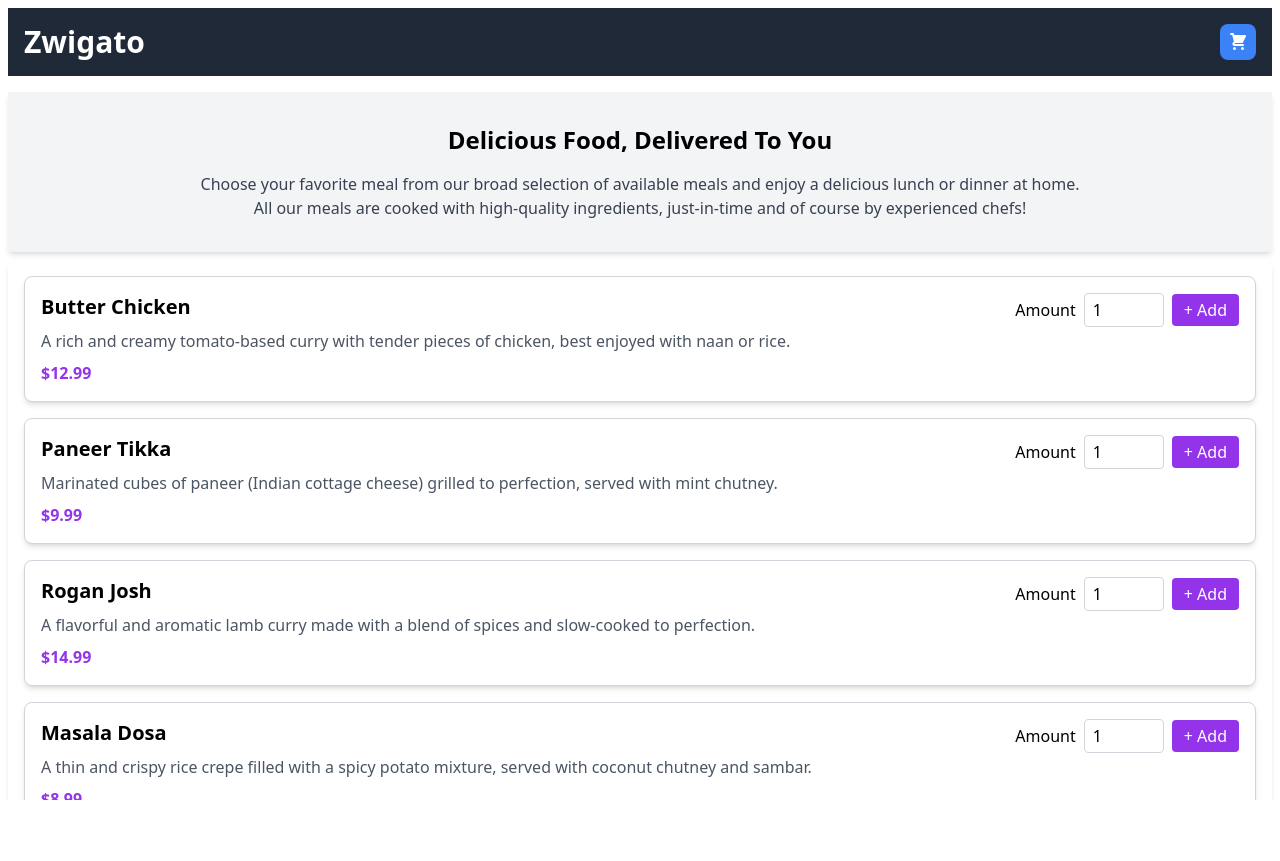
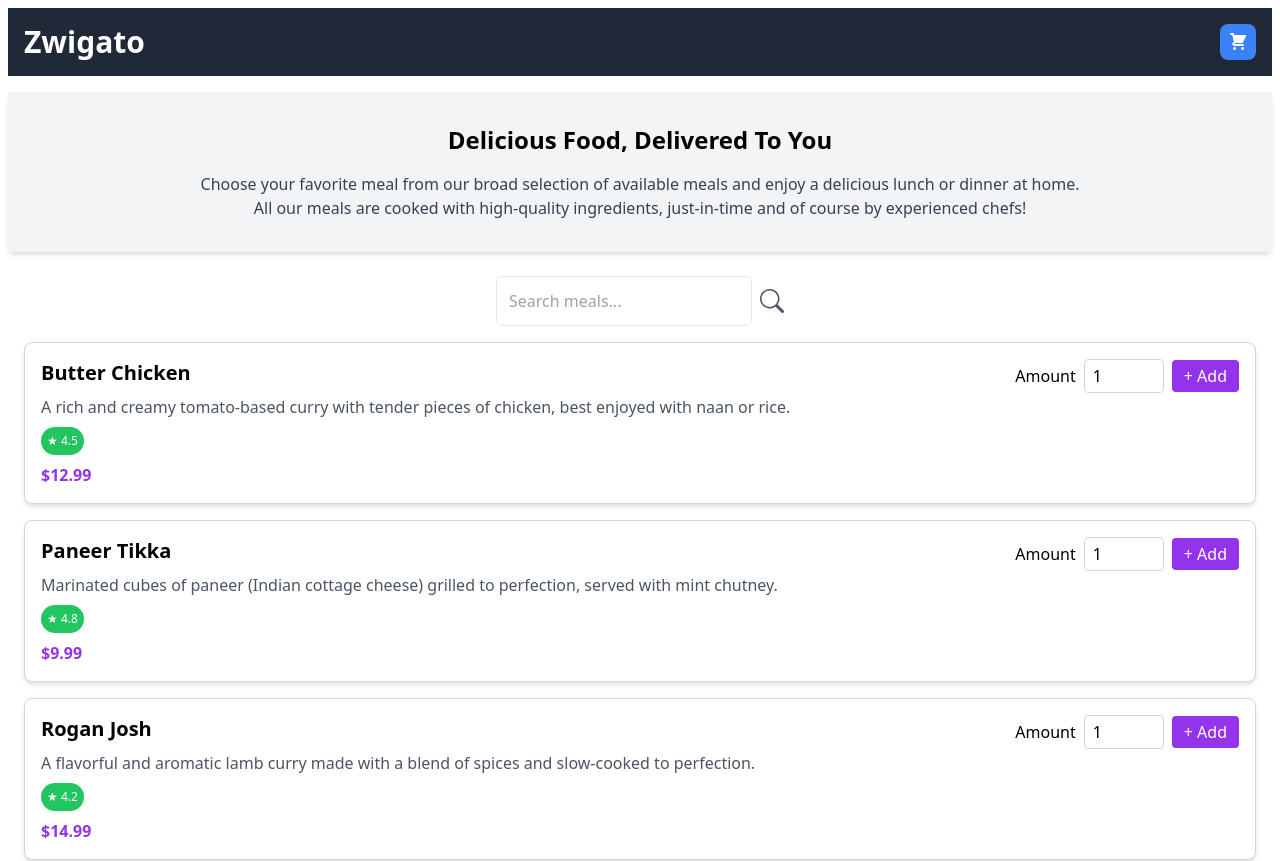
Before and after one commit to 17rawat/zwigato, a React (Create React App) app: page / in a window 1280 px wide. Shown: the top 861 px of the page. Before the commit the page ends 800 px from the top, so only its background shows below. Built offline with nearby package versions, Linux system fonts and the light colour scheme.

Commit message:
Added footer, search functionality and fixed some UI issues

```diff
--- a/package.json
+++ b/package.json
@@ -9,6 +9,7 @@
     "axios": "^1.4.0",
     "react": "^18.0.0",
     "react-dom": "^18.0.0",
+    "react-icons": "^4.10.1",
     "react-scripts": "^5.0.1",
     "web-vitals": "^0.2.4"
   },
--- a/src/App.js
+++ b/src/App.js
@@ -3,6 +3,7 @@
 import Meals from "./components/Meal/Meals";
 import Cart from "./components/Cart/Cart";
 import CartProvider from "./store/CartProvider";
+import Footer from "./components/layout/Footer";
 
 function App() {
   const [cartIsShown, setCartIsShown] = useState(false);
@@ -19,7 +20,7 @@
     <CartProvider>
       {cartIsShown && <Cart onHide={hideCartHandler} />}
 
-      <div className="flex flex-col h-screen">
+      <div className="flex flex-col min-h-screen">
         <header>
           <Header onShow={showCartHandler} />
         </header>
@@ -27,6 +28,10 @@
         <main className="flex-grow overflow-y-auto">
           <Meals />
         </main>
+
+        <footer>
+          <Footer />
+        </footer>
       </div>
     </CartProvider>
   );
--- a/src/components/Meal/AvailableMeals.jsx
+++ b/src/components/Meal/AvailableMeals.jsx
@@ -1,110 +1,46 @@
-import React from "react";
-import { Card } from "../UI/Card";
+import React, { useState } from "react";
 import MealItem from "./MealItem/MealItem";
+import { BsSearch } from "react-icons/bs";
 
-const DUMMY_MEALS = [
-  {
-    id: "m5",
-    name: "Butter Chicken",
-    description:
-      "A rich and creamy tomato-based curry with tender pieces of chicken, best enjoyed with naan or rice.",
-    price: 12.99,
-  },
-  {
-    id: "m6",
-    name: "Paneer Tikka",
-    description:
-      "Marinated cubes of paneer (Indian cottage cheese) grilled to perfection, served with mint chutney.",
-    price: 9.99,
-  },
-  {
-    id: "m7",
-    name: "Rogan Josh",
-    description:
-      "A flavorful and aromatic lamb curry made with a blend of spices and slow-cooked to perfection.",
-    price: 14.99,
-  },
-  {
-    id: "m8",
-    name: "Masala Dosa",
-    description:
-      "A thin and crispy rice crepe filled with a spicy potato mixture, served with coconut chutney and sambar.",
-    price: 8.99,
-  },
-  {
-    id: "m9",
-    name: "Uttapam",
-    description:
-      "A thick savory pancake made with a variety of toppings like onions, tomatoes, and green chilies, cooked to perfection.",
-    price: 7.99,
-  },
-  {
-    id: "m10",
-    name: "Chettinad Chicken Curry",
-    description:
-      "A spicy and aromatic chicken curry made with traditional Chettinad spices and flavors.",
-    price: 13.99,
-  },
-  {
-    id: "m11",
-    name: "Fish Curry with Mustard Sauce (Macher Jhol)",
-    description:
-      "A light and flavorful fish curry cooked in a mustard-based sauce, a staple in Bengali cuisine.",
-    price: 11.99,
-  },
-  {
-    id: "m12",
-    name: "Shorshe Ilish",
-    description:
-      "Hilsa fish marinated and cooked in a tangy mustard sauce, a classic Bengali delicacy.",
-    price: 15.99,
-  },
-  {
-    id: "m13",
-    name: "Mishti Doi",
-    description:
-      "A sweet and creamy yogurt dessert, popular in Bengal, made with caramelized sugar.",
-    price: 5.99,
-  },
-  {
-    id: "m14",
-    name: "Sarson da Saag with Makki di Roti",
-    description:
-      "A traditional Punjabi dish made with mustard greens, served with cornmeal flatbread.",
-    price: 10.99,
-  },
-  {
-    id: "m15",
-    name: "Chole Bhature",
-    description:
-      "Spiced chickpea curry served with deep-fried bread (bhature), a hearty and filling dish.",
-    price: 9.99,
-  },
-  {
-    id: "m16",
-    name: "Amritsari Kulcha",
-    description:
-      "Stuffed bread filled with a variety of fillings like potato or paneer, a popular street food.",
-    price: 6.99,
-  },
-];
+import Dummy_Meals from "../../dummy_meals";
 
 const AvailableMeals = () => {
-  const mealsList = DUMMY_MEALS.map((meal) => (
+  const [searchTerm, setSearchTerm] = useState("");
+
+  const handleSearchChange = (event) => {
+    setSearchTerm(event.target.value);
+  };
+
+  const filteredMeals = Dummy_Meals.filter((meal) =>
+    meal.name.toLowerCase().includes(searchTerm.toLowerCase())
+  );
+
+  // console.log(filteredMeals);
+
+  const mealsList = filteredMeals.map((meal) => (
     <MealItem
       key={meal.id}
       id={meal.id}
       name={meal.name}
       price={meal.price}
       description={meal.description}
+      rating={meal.rating}
     />
   ));
 
   return (
-    <section>
-      <Card>
-        <ul>{mealsList}</ul>
-      </Card>
+    <section className="m-2 p-4">
+      <div className="flex justify-center items-center mb-4">
+        <input
+          type="text"
+          value={searchTerm}
+          onChange={handleSearchChange}
+          placeholder="Search meals..."
+          className="p-3 border rounded-md focus:outline-none focus:ring focus:border-blue-500 w-64"
+        />
+        <BsSearch size={24} className="ml-2 text-gray-600" />
+      </div>
+      <ul>{mealsList}</ul>
     </section>
   );
 };
--- a/src/components/Meal/MealItem/MealCard.jsx
+++ b/src/components/Meal/MealItem/MealCard.jsx
@@ -1,11 +1,9 @@
-import React from "react";
+import React, { useContext } from "react";
 import MealItemForm from "./MealItemForm";
-
-import { useContext } from "react";
 
 import CartContext from "../../../store/cart-context";
 
-const MealCard = ({ id, name, description, price }) => {
+const MealCard = ({ id, name, description, price, rating }) => {
   const roundOfprice = `$${price.toFixed(2)}`;
 
   const cartCtx = useContext(CartContext);
@@ -24,7 +22,13 @@
       <div className="flex-1">
         <div>
           <h3 className="text-xl font-semibold mb-2">{name}</h3>
+
           <div className="text-gray-600">{description}</div>
+          <div className="flex items-center mt-2">
+            <div className="bg-green-500 text-white rounded-full p-1.5 flex items-center">
+              <span className=" text-xs ">★ {rating.toFixed(1)}</span>
+            </div>
+          </div>
           <div className="text-purple-600 font-semibold mt-2">
             {roundOfprice}
           </div>
--- a/src/components/Meal/MealItem/MealItem.jsx
+++ b/src/components/Meal/MealItem/MealItem.jsx
@@ -2,10 +2,16 @@
 
 import MealCard from "./MealCard";
 
-const MealItem = ({ id, name, price, description }) => {
+const MealItem = ({ id, name, price, description, rating }) => {
   return (
     <div className="mb-4">
-      <MealCard id={id} name={name} price={price} description={description} />
+      <MealCard
+        id={id}
+        name={name}
+        price={price}
+        description={description}
+        rating={rating}
+      />
     </div>
   );
 };
--- a/src/components/UI/Card.jsx
+++ /dev/null
@@ -1,9 +0,0 @@
-import React from "react";
-
-export const Card = (props) => {
-  return (
-    <div className=" m-2 bg-white rounded-lg shadow-md p-4">
-      {props.children}
-    </div>
-  );
-};
--- /dev/null
+++ b/src/components/layout/Footer.jsx
@@ -0,0 +1,54 @@
+import React, { useState, useEffect } from "react";
+
+const Footer = () => {
+  const [showFooter, setShowFooter] = useState(false);
+
+  useEffect(() => {
+    const handleScroll = () => {
+      const scrollableElement = document.documentElement;
+      const scrollHeight = scrollableElement.scrollHeight;
+      const scrollTop = scrollableElement.scrollTop;
+      const clientHeight = scrollableElement.clientHeight;
+
+      if (scrollHeight - (scrollTop + clientHeight) < 10) {
+        setShowFooter(true);
+      } else {
+        setShowFooter(false);
+      }
+    };
+
+    window.addEventListener("scroll", handleScroll);
+
+    return () => {
+      window.removeEventListener("scroll", handleScroll);
+    };
+  }, []);
+  return (
+    <footer
+      className={`m-2 bg-gray-800 text-white py-4 ${
+        showFooter ? "animate-slide-up" : ""
+      }`}
+    >
+      <div className="container mx-auto text-center">
+        <p className="text-sm">
+          &copy; 2023 Your Food Order App. All rights reserved.
+        </p>
+
+        <p>Designed and developed by Arun Rawat</p>
+        <p className="text-sm">
+          <a
+            href="https://github.com/17rawat/zwigato"
+            target="_blank"
+            rel="noopener noreferrer"
+            className="text-blue-500 hover:underline"
+          >
+            View Repo
+          </a>
+          .
+        </p>
+      </div>
+    </footer>
+  );
+};
+
+export default Footer;
--- /dev/null
+++ b/src/dummy_meals.js
@@ -0,0 +1,221 @@
+const DUMMY_MEALS = [
+  {
+    id: "m5",
+    name: "Butter Chicken",
+    description:
+      "A rich and creamy tomato-based curry with tender pieces of chicken, best enjoyed with naan or rice.",
+    price: 12.99,
+    rating: 4.5,
+  },
+  {
+    id: "m6",
+    name: "Paneer Tikka",
+    description:
+      "Marinated cubes of paneer (Indian cottage cheese) grilled to perfection, served with mint chutney.",
+    price: 9.99,
+    rating: 4.8,
+  },
+  {
+    id: "m7",
+    name: "Rogan Josh",
+    description:
+      "A flavorful and aromatic lamb curry made with a blend of spices and slow-cooked to perfection.",
+    price: 14.99,
+    rating: 4.2,
+  },
+  {
+    id: "m8",
+    name: "Masala Dosa",
+    description:
+      "A thin and crispy rice crepe filled with a spicy potato mixture, served with coconut chutney and sambar.",
+    price: 8.99,
+    rating: 4.7,
+  },
+  {
+    id: "m9",
+    name: "Uttapam",
+    description:
+      "A thick savory pancake made with a variety of toppings like onions, tomatoes, and green chilies, cooked to perfection.",
+    price: 7.99,
+    rating: 4.3,
+  },
+  {
+    id: "m10",
+    name: "Chettinad Chicken Curry",
+    description:
+      "A spicy and aromatic chicken curry made with traditional Chettinad spices and flavors.",
+    price: 13.99,
+    rating: 4.6,
+  },
+  {
+    id: "m11",
+    name: "Fish Curry with Mustard Sauce (Macher Jhol)",
+    description:
+      "A light and flavorful fish curry cooked in a mustard-based sauce, a staple in Bengali cuisine.",
+    price: 11.99,
+    rating: 4.0,
+  },
+  {
+    id: "m12",
+    name: "Shorshe Ilish",
+    description:
+      "Hilsa fish marinated and cooked in a tangy mustard sauce, a classic Bengali delicacy.",
+    price: 15.99,
+    rating: 4.8,
+  },
+  {
+    id: "m13",
+    name: "Mishti Doi",
+    description:
+      "A sweet and creamy yogurt dessert, popular in Bengal, made with caramelized sugar.",
+    price: 5.99,
+    rating: 4.9,
+  },
+  {
+    id: "m14",
+    name: "Sarson da Saag with Makki di Roti",
+    description:
+      "A traditional Punjabi dish made with mustard greens, served with cornmeal flatbread.",
+    price: 10.99,
+    rating: 4.4,
+  },
+  {
+    id: "m15",
+    name: "Chole Bhature",
+    description:
+      "Spiced chickpea curry served with deep-fried bread (bhature), a hearty and filling dish.",
+    price: 9.99,
+    rating: 4.6,
+  },
+  {
+    id: "m16",
+    name: "Amritsari Kulcha",
+    description:
+      "Stuffed bread filled with a variety of fillings like potato or paneer, a popular street food.",
+    price: 6.99,
+    rating: 4.2,
+  },
+  {
+    id: "m17",
+    name: "Pani Puri",
+    description:
+      "A popular street food consisting of hollow balls filled with spicy tamarind water, chickpeas, potatoes, and chutneys.",
+    price: 4.99,
+    rating: 4.7,
+  },
+  {
+    id: "m18",
+    name: "Vada Pav",
+    description:
+      "A Maharashtrian fast food consisting of a spicy potato fritter served in a bun, usually accompanied by chutneys.",
+    price: 3.99,
+    rating: 4.5,
+  },
+  {
+    id: "m19",
+    name: "Hyderabadi Biryani",
+    description:
+      "A fragrant rice dish cooked with flavorful spices and either chicken, mutton, or vegetables, originating from Hyderabad.",
+    price: 15.99,
+    rating: 4.9,
+  },
+  {
+    id: "m20",
+    name: "Rajma Chawal",
+    description:
+      "A North Indian comfort food featuring red kidney beans cooked in a rich tomato gravy, served with rice.",
+    price: 8.99,
+    rating: 4.3,
+  },
+  {
+    id: "m21",
+    name: "Gulab Jamun",
+    description:
+      "Deep-fried milk solids soaked in sugar syrup, a beloved Indian dessert often served on special occasions.",
+    price: 6.99,
+    rating: 4.8,
+  },
+  {
+    id: "m22",
+    name: "Malai Kofta",
+    description:
+      "Vegetable dumplings served in a creamy tomato-based gravy, a classic main dish in Indian cuisine.",
+    price: 11.99,
+    rating: 4.6,
+  },
+  {
+    id: "m23",
+    name: "Dahi Puri",
+    description:
+      "Similar to Pani Puri, but with a yogurt-based filling, offering a delightful combination of flavors and textures.",
+    price: 5.99,
+    rating: 4.2,
+  },
+  {
+    id: "m24",
+    name: "Mutton Korma",
+    description:
+      "A rich and flavorful curry made with tender pieces of mutton and a blend of aromatic spices.",
+    price: 14.99,
+    rating: 4.4,
+  },
+  {
+    id: "m25",
+    name: "Aloo Paratha",
+    description:
+      "Whole wheat flatbread stuffed with spiced mashed potatoes, often enjoyed with yogurt and pickles.",
+    price: 7.99,
+    rating: 4.5,
+  },
+  {
+    id: "m26",
+    name: "Rasmalai",
+    description:
+      "Soft cottage cheese dumplings soaked in sweetened milk, garnished with saffron and nuts.",
+    price: 5.99,
+    rating: 4.7,
+  },
+
+  {
+    id: "m27",
+    name: "Dhokla",
+    description:
+      "A steamed snack made from fermented rice and chickpea flour, often served with chutney.",
+    price: 6.99,
+    rating: 4.1,
+  },
+  {
+    id: "m28",
+    name: "Mysore Masala Dosa",
+    description:
+      "A spicier version of the traditional masala dosa, with a flavorful red chutney spread inside the dosa.",
+    price: 9.99,
+    rating: 4.6,
+  },
+  {
+    id: "m29",
+    name: "Khandvi",
+    description:
+      "A savory snack made from gram flour, rolled into thin layers and garnished with mustard and coconut.",
+    price: 5.99,
+    rating: 4.4,
+  },
+  {
+    id: "m30",
+    name: "Undhiyu",
+    description:
+      "A mixed vegetable curry cooked with a blend of spices and served with puris and shrikhand.",
+    price: 11.99,
+    rating: 4.7,
+  },
+  {
+    id: "m31",
+    name: "Thepla",
+    description:
+      "Soft flatbreads made from whole wheat flour and spices, often enjoyed with yogurt and pickles.",
+    price: 4.99,
+    rating: 4.5,
+  },
+];
+
+export default DUMMY_MEALS;
```
Also changed, not shown: src/components/Cart/Cart.jsx (+16 -7 lines), src/components/Cart/CheckoutForm.jsx (+18 -1 lines), 1 other file (tests, documents, lock files or other folders).
